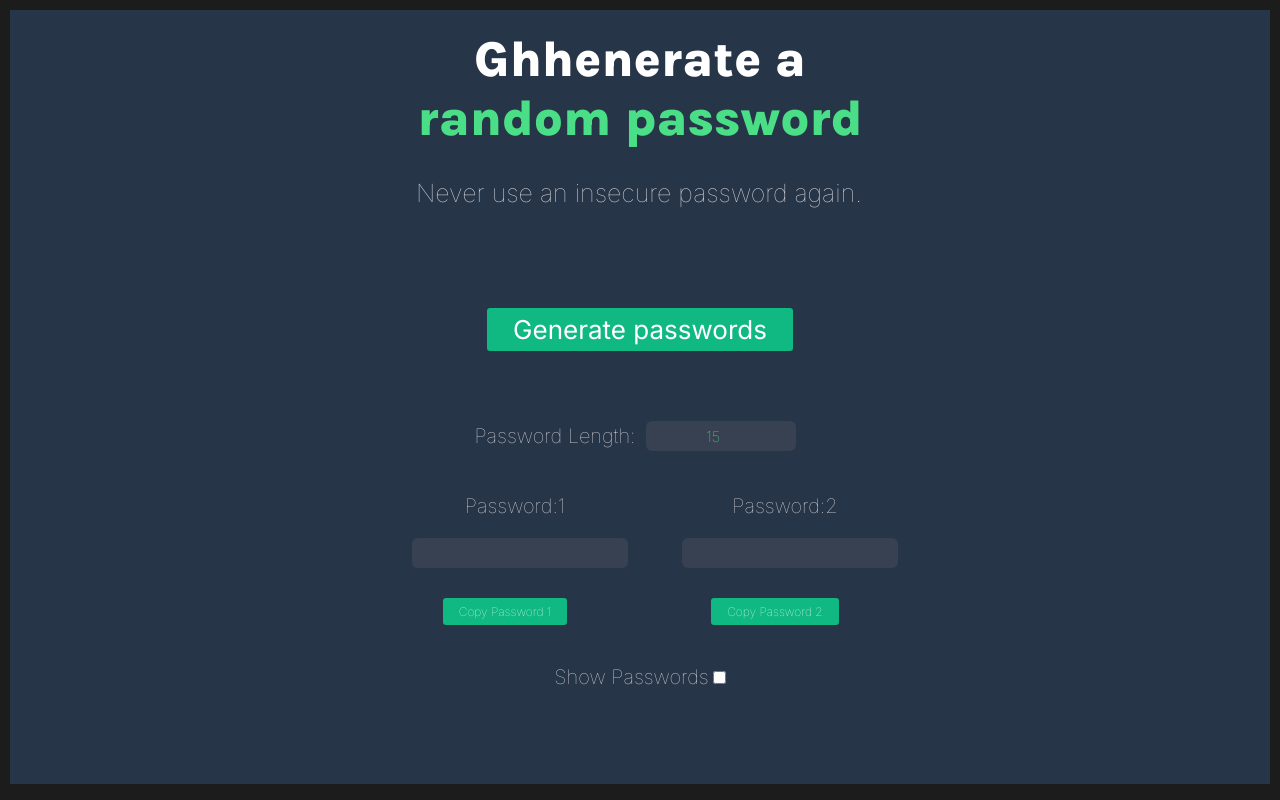
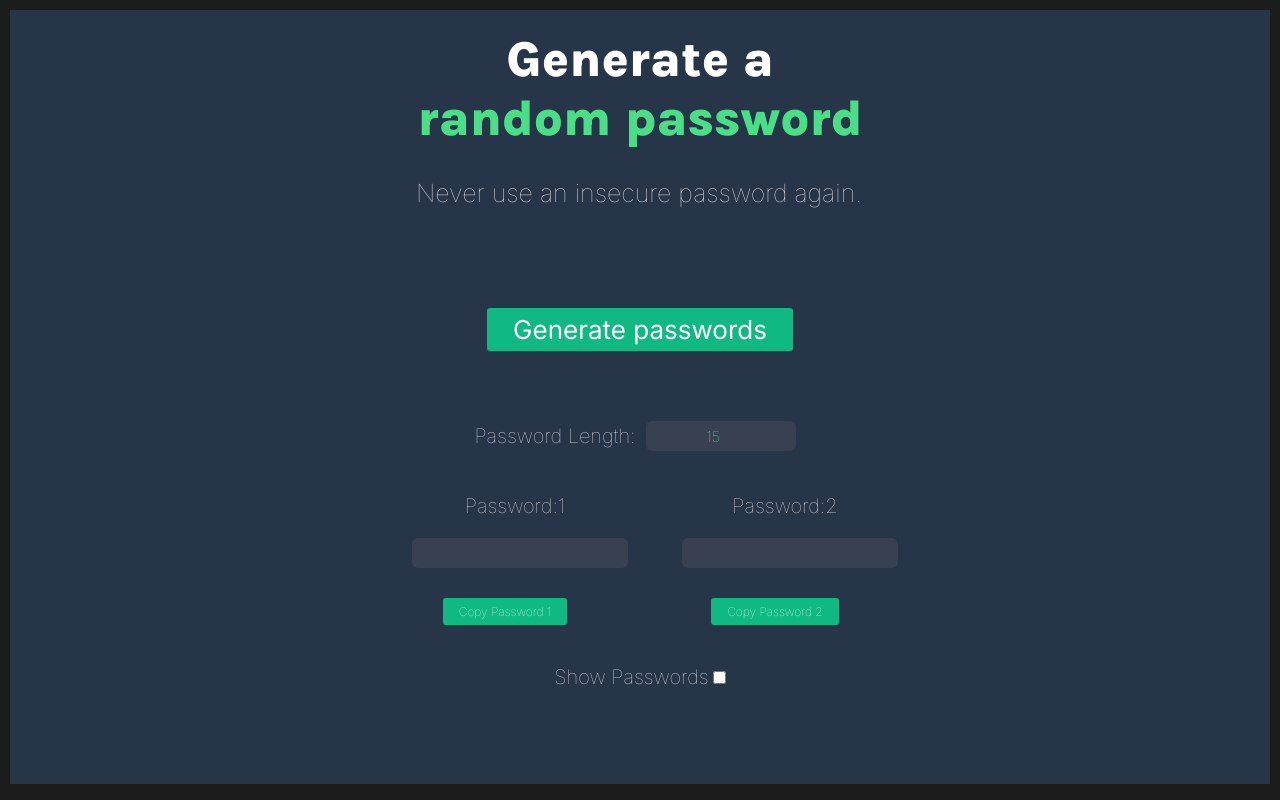
Before and after one commit to barbaroblade/passwordGenerator, a plain HTML site: page index.html in a window 1280 px wide. Drawn offline with Linux system fonts and the light colour scheme.

Commit message:
commit changes

```diff
--- a/index.html
+++ b/index.html
@@ -12,7 +12,7 @@
         <div class="container" >
 
                 <p>
-                    <span class="first-half"> Ghhenerate a</span><br>
+                    <span class="first-half"> Generate a</span><br>
                     <span class="second-half"> random password </span>
                 </p>
                     <h5>Never use an insecure password again.</h5>
```
